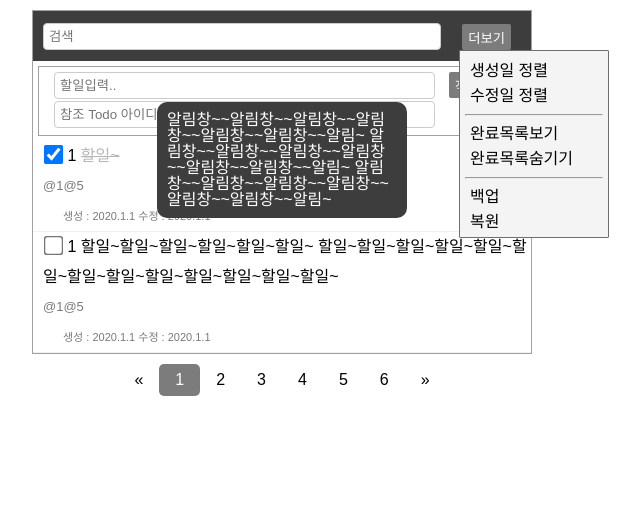
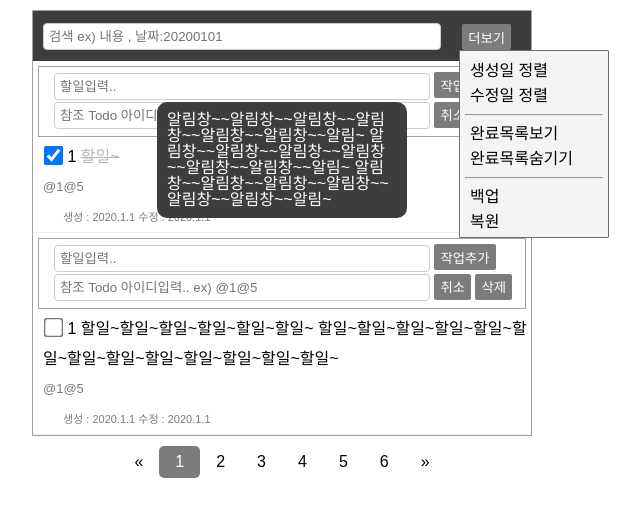
Before and after one commit to JunH-K/ex-html-css, a website: page layout/todoList/index.html in a window 1280 px wide. Shown: the whole page, without its empty margins (358-998 px from the left). Drawn offline with Linux system fonts and the light colour scheme.

Commit message:
feat : todolist 작업

```diff
--- a/layout/todoList/index.html
+++ b/layout/todoList/index.html
@@ -13,7 +13,7 @@
 <body>
 <div class="wrapper">
   <div class="header">
-    <input type="text" class="search" placeholder="검색">
+    <input type="text" class="search" placeholder="검색 ex) 내용 , 날짜:20200101">
     <button class="more-action"> 더보기</button>
   </div>
   <div class="content">
@@ -21,7 +21,7 @@
       <div class="write-todo"><input type="text" placeholder="할일입력..">
         <button class="add">작업추가</button>
       </div>
-      <div class="write-ref"><input type="text" placeholder="참조 Todo 아이디입력..ex)@1@5">
+      <div class="write-ref"><input type="text" placeholder="참조 Todo 아이디입력.. ex) @1@5">
         <button class="cancel">취소</button>
       </div>
     </div>
@@ -29,13 +29,23 @@
     <div class="todo">
       <input type="checkbox" id="1" name="vehicle1" checked>
       <span data-id="1">1</span>
-      <span class="complete" title="클릭하여 수정 가능합니다."> 할일~</span>
+      <span class="complete" title="클릭하여 수정 or 삭제"> 할일~</span>
       <div class="ref-id">
         <p>@1@5</p>
       </div>
       <div class="date">
         <span>생성 : 2020.1.1</span>
         <span>수정 : 2020.1.1</span>
+      </div>
+    </div>
+
+    <div class="write">
+      <div class="write-todo"><input type="text" placeholder="할일입력..">
+        <button class="add">작업추가</button>
+      </div>
+      <div class="write-ref"><input type="text" placeholder="참조 Todo 아이디입력.. ex) @1@5">
+        <button class="cancel">취소</button>
+        <button class="delete">삭제</button>
       </div>
     </div>
 
--- a/layout/todoList/style.css
+++ b/layout/todoList/style.css
@@ -75,22 +75,12 @@ input[type=text] {
 }
 
 .content .write input {
-    width: 80%;
+    width: 79%;
 }
 
 .content .write .write-ref {
     position: relative;
     margin-bottom: 2px;
-}
-
-.content .write-todo .add {
-    position: absolute;
-    right: 10px;
-}
-
-.content .write-ref .cancel {
-    position: absolute;
-    right: 10px;
 }
 
 .content .todo {
```
